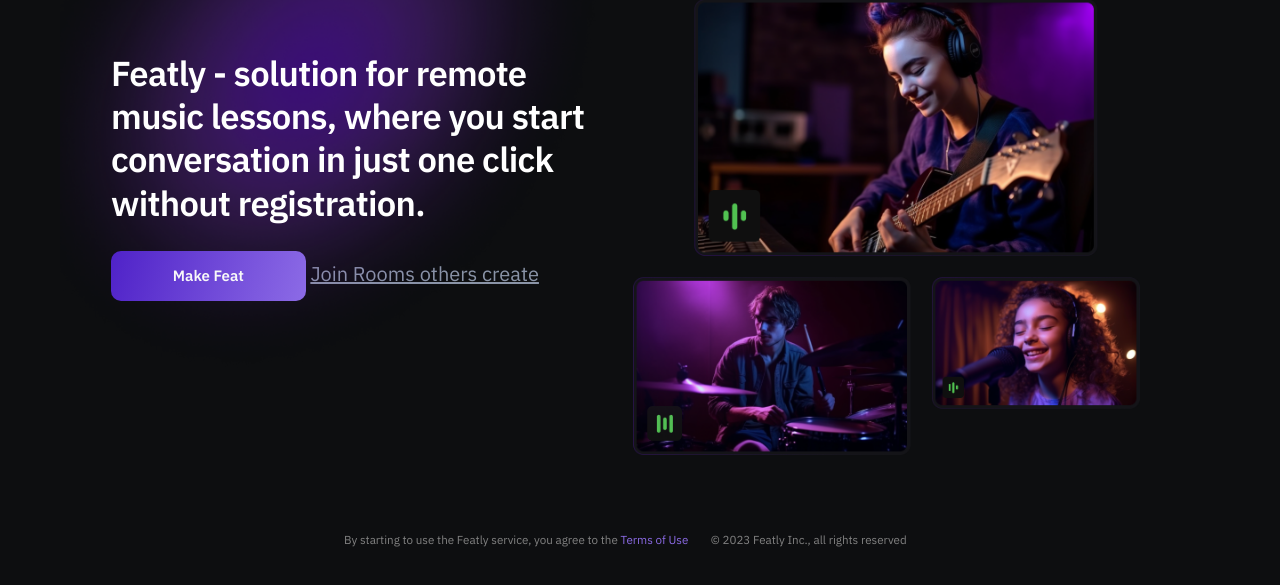
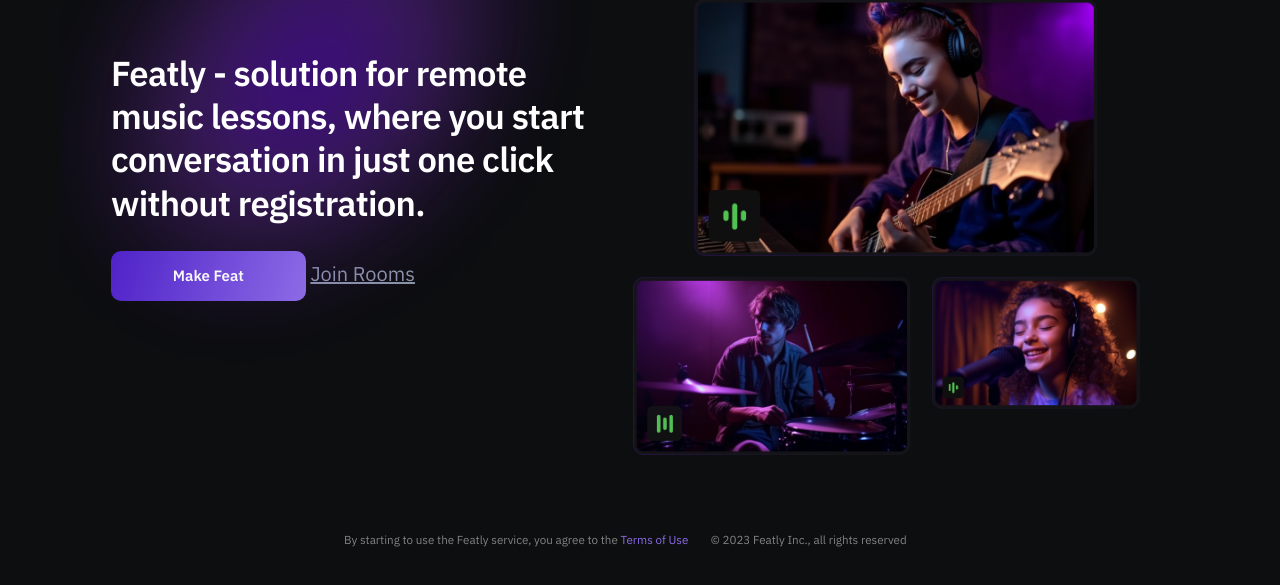
Before and after one commit to trentanater77/featly777, a website: page public/views/landing.html in a window 1280 px wide. Shown: the part 151-736 px from the top of the page. Drawn offline with nearby package versions, Linux system fonts and the light colour scheme.

Commit message:
Update landing.html

```diff
--- a/public/views/landing.html
+++ b/public/views/landing.html
@@ -75,7 +75,7 @@
                                 click without registration.
                             </h1>
                             <button id="joinRoomButton" class="button-make-feat" onclick="joinRoom()">Make Feat</button>
-                             <a href="joinurspheres.html">Join Rooms others create</a>
+                             <a href="/views/joinurspheres.html">Join Rooms</a>
 
                             <script>
                                 function generateUUID() {
```
